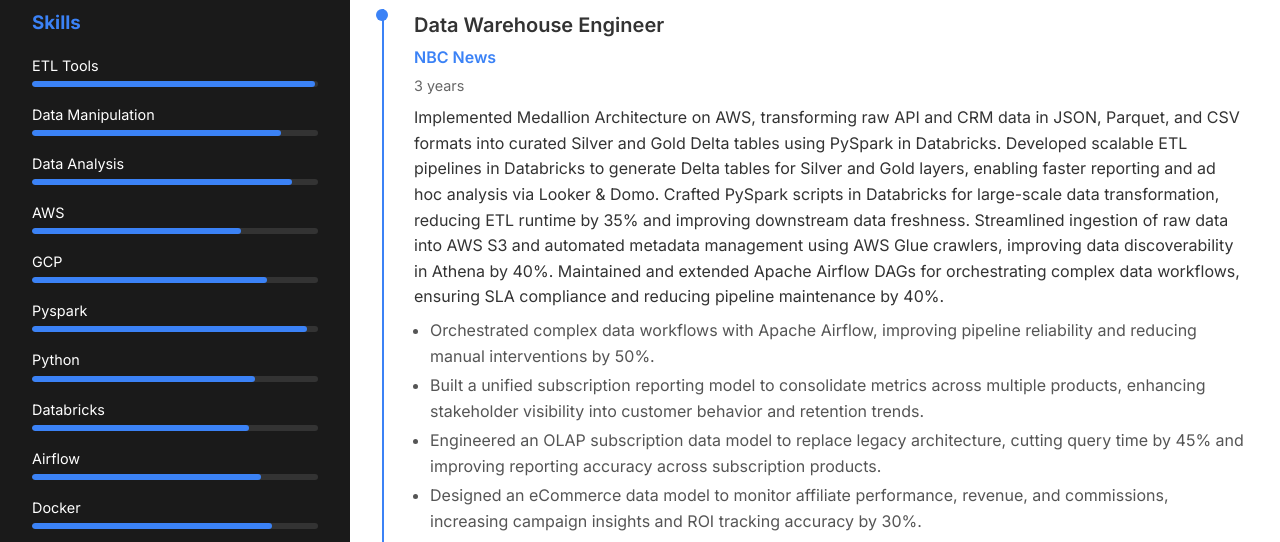
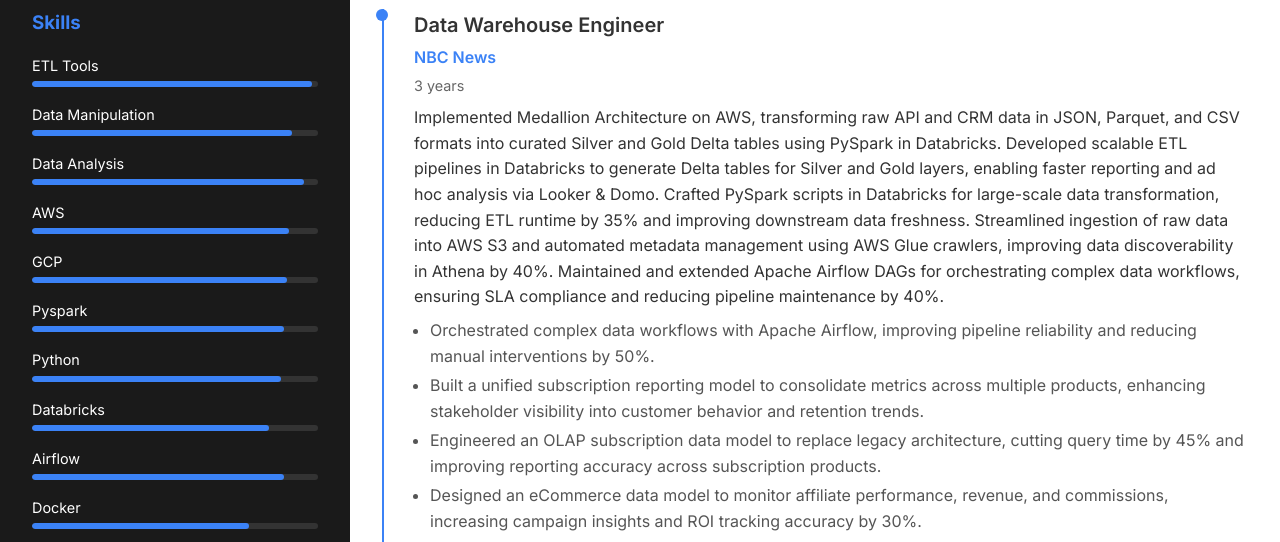
Before and after one commit to cruzeer1990/cruzeer1990-portfolio, a plain HTML site: page index.html in a window 1280 px wide. Shown: the part 401-943 px from the top of the page. Drawn offline with Linux system fonts and the light colour scheme.

Commit message:
Update index.html

```diff
--- a/index.html
+++ b/index.html
@@ -38,70 +38,70 @@ I am passionate about leveraging big data and cloud technologies to drive busine
                         <div class="skill-item">
                             <span class="skill-name">ETL Tools</span>
                             <div class="skill-bar">
-                                <div class="skill-progress" style="width: 99%"></div>
+                                <div class="skill-progress" style="width: 98%"></div>
                             </div>
                         </div>
 
                         <div class="skill-item">
                             <span class="skill-name">Data Manipulation</span>
                             <div class="skill-bar">
-                                <div class="skill-progress" style="width: 87%"></div>
+                                <div class="skill-progress" style="width: 91%"></div>
                             </div>
                         </div>
 
                         <div class="skill-item">
                             <span class="skill-name">Data Analysis</span>
                             <div class="skill-bar">
-                                <div class="skill-progress" style="width: 91%"></div>
+                                <div class="skill-progress" style="width: 95%"></div>
                             </div>
                         </div>
 
                         <div class="skill-item">
                             <span class="skill-name">AWS</span>
                             <div class="skill-bar">
-                                <div class="skill-progress" style="width: 73%"></div>
+                                <div class="skill-progress" style="width: 90%"></div>
                             </div>
                         </div>
 
                         <div class="skill-item">
                             <span class="skill-name">GCP</span>
                             <div class="skill-bar">
-                                <div class="skill-progress" style="width: 82%"></div>
+                                <div class="skill-progress" style="width: 89%"></div>
                             </div>
                         </div>
 
                         <div class="skill-item">
                             <span class="skill-name">Pyspark</span>
                             <div class="skill-bar">
-                                <div class="skill-progress" style="width: 96%"></div>
+                                <div class="skill-progress" style="width: 88%"></div>
                             </div>
                         </div>
 
                         <div class="skill-item">
                             <span class="skill-name">Python</span>
                             <div class="skill-bar">
-                                <div class="skill-progress" style="width: 78%"></div>
+                                <div class="skill-progress" style="width: 87%"></div>
                             </div>
                         </div>
 
                         <div class="skill-item">
                             <span class="skill-name">Databricks</span>
                             <div class="skill-bar">
-                                <div class="skill-progress" style="width: 76%"></div>
+                                <div class="skill-progress" style="width: 83%"></div>
                             </div>
                         </div>
 
                         <div class="skill-item">
                             <span class="skill-name">Airflow</span>
                             <div class="skill-bar">
-                                <div class="skill-progress" style="width: 80%"></div>
+                                <div class="skill-progress" style="width: 88%"></div>
                             </div>
                         </div>
 
                         <div class="skill-item">
                             <span class="skill-name">Docker</span>
                             <div class="skill-bar">
-                                <div class="skill-progress" style="width: 84%"></div>
+                                <div class="skill-progress" style="width: 76%"></div>
                             </div>
                         </div>
 
```
